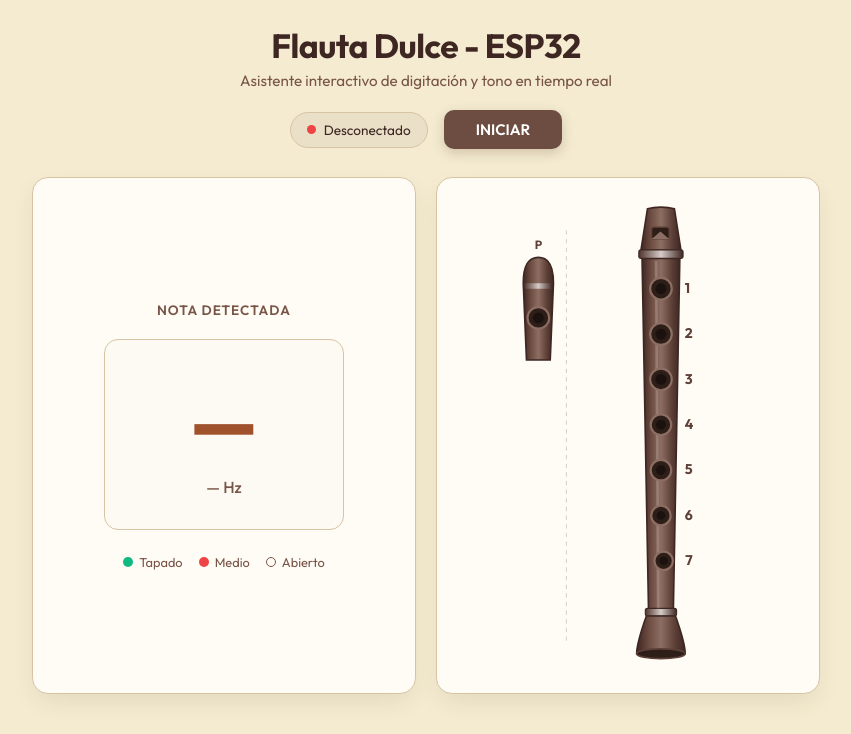
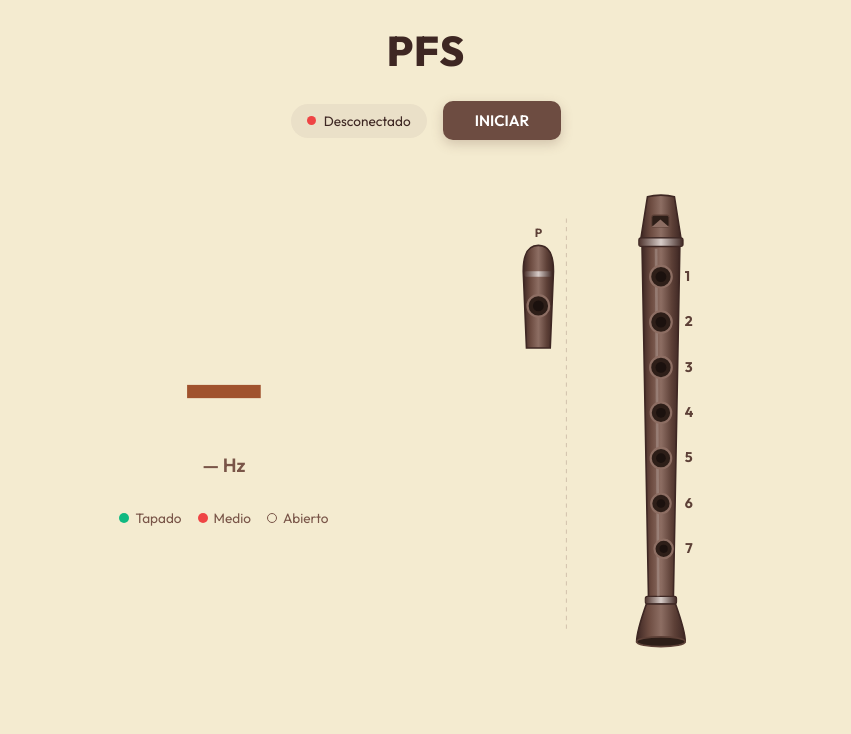
Before and after one commit to loardo-jp/flauta-dulce-esp32, a website: page public/index.html in a window 1280 px wide. Shown: the whole page, without its empty margins (214-1065 px from the left). Drawn offline with Linux system fonts and the light colour scheme.

Commit message:
feat(ui): cambiar titulo a PFS y quitar recuadros alrededor de la flauta y la nota

```diff
--- a/public/index.html
+++ b/public/index.html
@@ -3,7 +3,7 @@
 <head>
 <meta charset="UTF-8">
 <meta name="viewport" content="width=device-width, initial-scale=1.0, user-scalable=no">
-<title>Flauta Dulce - ESP32</title>
+<title>PFS</title>
 <link rel="preconnect" href="https://fonts.googleapis.com">
 <link href="https://fonts.googleapis.com/css2?family=Outfit:wght@400;500;600;700;800&display=swap" rel="stylesheet">
 <style>
@@ -12,8 +12,6 @@ html { font-size: 16px; }
 
 :root {
   --bg-main: #f4ebd0;
-  --bg-card: #fffcf5;
-  --border-card: #d8c3a5;
   --text-main: #3e2723;
   --text-muted: #795548;
   --primary: #6d4c41;
@@ -45,18 +43,13 @@ body {
 
 header {
   text-align: center;
-  margin-bottom: 20px;
+  margin-bottom: 24px;
 }
 header h1 {
-  font-size: 2.1rem;
-  font-weight: 700;
+  font-size: 2.6rem;
+  font-weight: 800;
   color: var(--text-main);
-  letter-spacing: -0.5px;
-}
-header p {
-  font-size: 0.95rem;
-  color: var(--text-muted);
-  margin-top: 4px;
+  letter-spacing: 1px;
 }
 
 .top-controls {
@@ -65,7 +58,7 @@ header p {
   align-items: center;
   justify-content: center;
   gap: 16px;
-  margin-bottom: 28px;
+  margin-bottom: 36px;
 }
 
 .status-badge {
@@ -73,7 +66,6 @@ header p {
   align-items: center;
   gap: 8px;
   background: #eae0c8;
-  border: 1px solid var(--border-card);
   padding: 8px 16px;
   border-radius: 999px;
   font-size: 0.85rem;
@@ -118,7 +110,7 @@ header p {
   display: grid;
   grid-template-columns: 1fr 1fr;
   gap: 20px;
-  align-items: stretch;
+  align-items: center;
 }
 
 @media (max-width: 640px) {
@@ -127,38 +119,8 @@ header p {
   }
 }
 
-.card-panel {
-  background: var(--bg-card);
-  border: 1px solid var(--border-card);
-  border-radius: 16px;
-  padding: 24px;
-  box-shadow: 0 10px 25px -5px rgba(90, 70, 50, 0.12);
-  display: flex;
-  flex-direction: column;
-  justify-content: center;
-  align-items: center;
-}
-
 .note-panel {
   text-align: center;
-  min-height: 360px;
-}
-.note-panel-title {
-  font-size: 0.85rem;
-  font-weight: 600;
-  color: var(--text-muted);
-  text-transform: uppercase;
-  letter-spacing: 1px;
-  margin-bottom: 20px;
-}
-
-.note-box {
-  background: #fdfaf3;
-  border: 1px solid #d8c3a5;
-  border-radius: 14px;
-  width: 100%;
-  max-width: 240px;
-  padding: 32px 16px;
   display: flex;
   flex-direction: column;
   align-items: center;
@@ -166,10 +128,10 @@ header p {
 }
 
 .note-name {
-  font-size: 4.8rem;
+  font-size: 6rem;
   font-weight: 800;
   color: var(--accent-note);
-  min-height: 5.2rem;
+  min-height: 6.5rem;
   display: flex;
   align-items: center;
   justify-content: center;
@@ -185,17 +147,17 @@ header p {
 }
 
 .freq-display {
-  font-size: 1rem;
+  font-size: 1.2rem;
   color: var(--text-muted);
-  margin-top: 8px;
-  font-weight: 500;
+  margin-top: 12px;
+  font-weight: 600;
 }
 
 .legend-mini {
   display: flex;
   gap: 16px;
-  margin-top: 24px;
-  font-size: 0.8rem;
+  margin-top: 32px;
+  font-size: 0.85rem;
   color: var(--text-muted);
 }
 .dot-legend {
@@ -206,7 +168,10 @@ header p {
 }
 
 .flute-panel {
-  padding: 20px 12px;
+  padding: 10px;
+  display: flex;
+  justify-content: center;
+  align-items: center;
 }
 .flute-svg-wrap {
   width: 100%;
@@ -220,8 +185,7 @@ header p {
 
 <div class="app-container">
   <header>
-    <h1>Flauta Dulce - ESP32</h1>
-    <p>Asistente interactivo de digitación y tono en tiempo real</p>
+    <h1>PFS</h1>
   </header>
 
   <div class="top-controls">
@@ -233,21 +197,18 @@ header p {
   </div>
 
   <div class="workshop-stage">
-    <div class="card-panel note-panel">
-      <div class="note-panel-title">Nota Detectada</div>
-      <div class="note-box">
-        <div class="note-name" id="noteName">—</div>
-        <div class="freq-display" id="freqDisplay">— Hz</div>
-      </div>
+    <div class="note-panel">
+      <div class="note-name" id="noteName">—</div>
+      <div class="freq-display" id="freqDisplay">— Hz</div>
 
       <div class="legend-mini">
         <span><span class="dot-legend" style="background:#10b981;"></span>Tapado</span>
         <span><span class="dot-legend" style="background:#ef4444;"></span>Medio</span>
-        <span><span class="dot-legend" style="background:#fffcf5; border:1px solid #795548;"></span>Abierto</span>
+        <span><span class="dot-legend" style="background:#f4ebd0; border:1px solid #795548;"></span>Abierto</span>
       </div>
     </div>
 
-    <div class="card-panel flute-panel">
+    <div class="flute-panel">
       <div class="flute-svg-wrap">
         <svg id="recorderSvg" viewBox="0 0 250 440" width="100%" style="max-width: 270px; height: auto;">
           <defs>
```
